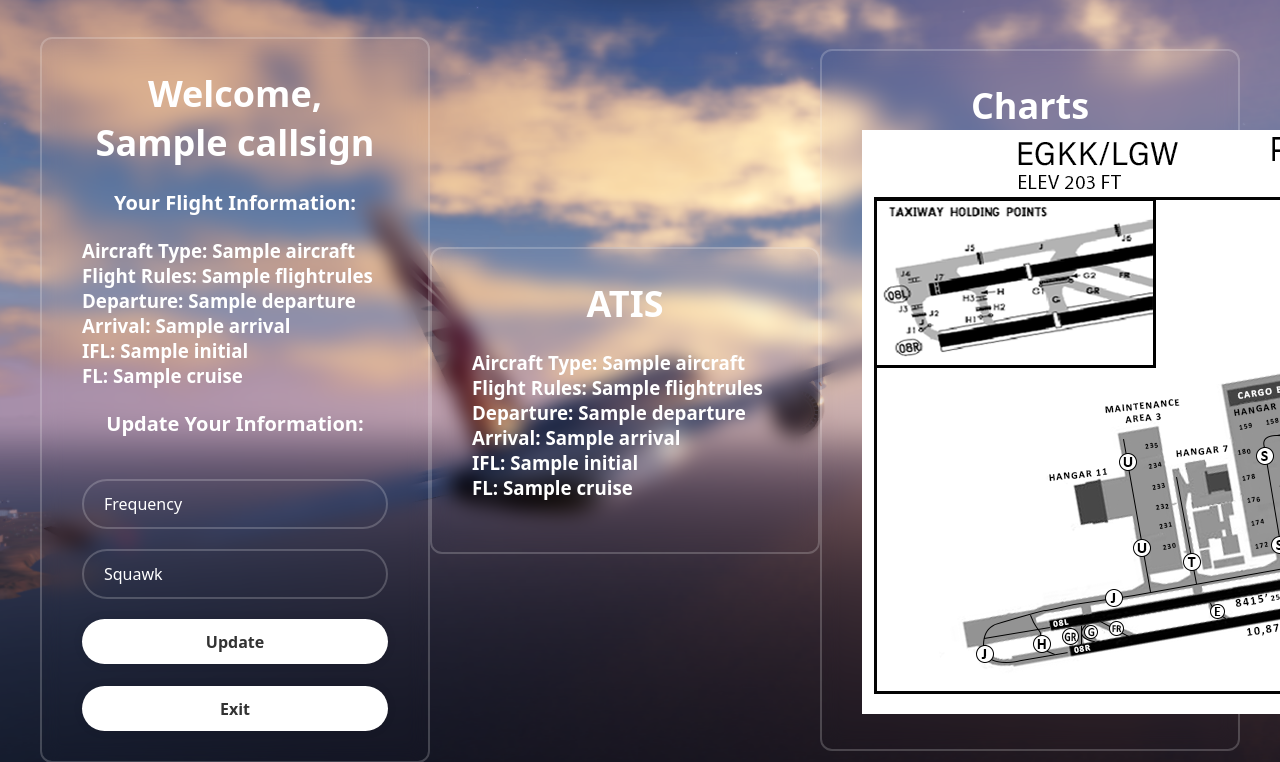
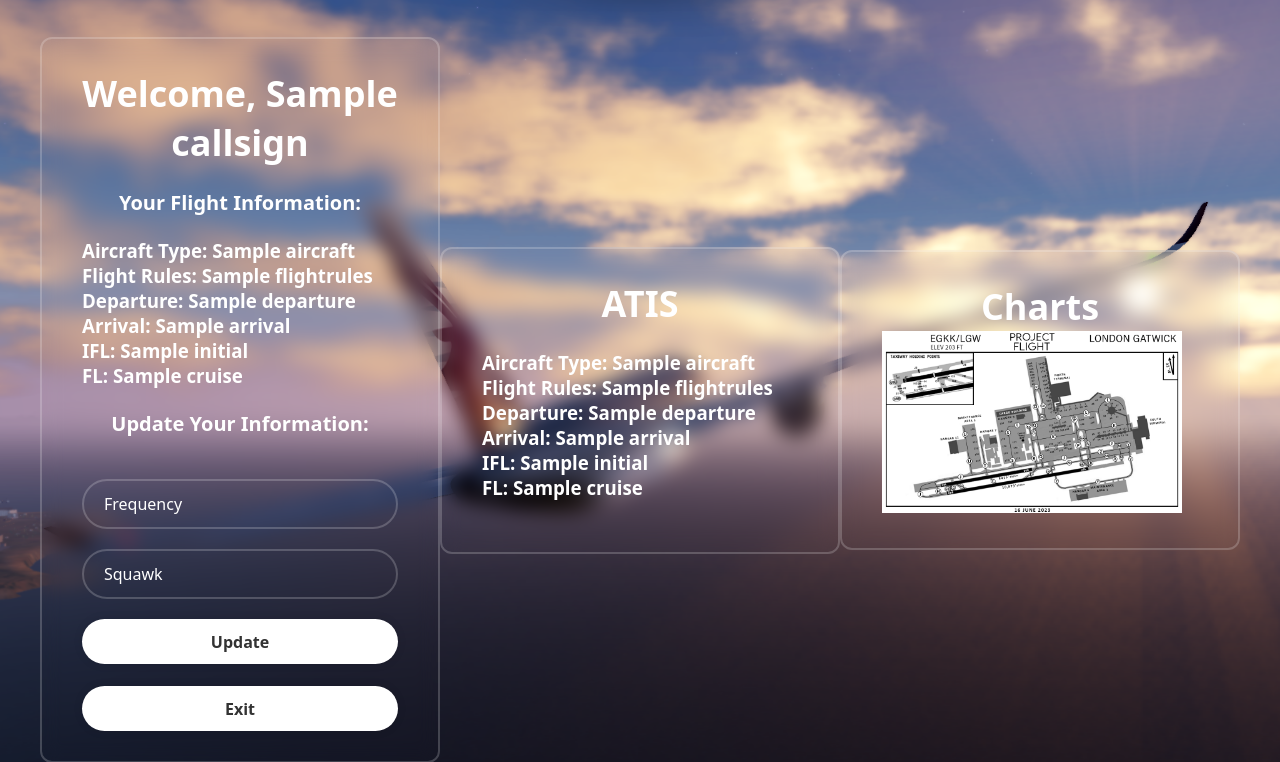
Before and after one commit to BedsAreDragons/transponderserver, a Flask app: template templates/pilot_page.html in a window 1280 px wide; the page is wider, and only the part inside the window is pictured. Shown: the top 762 px of that part. Run offline with Flask 3, Linux system fonts and the light colour scheme; the template is opened without the code that fills it: most values are stand-ins (such as "Sample title", 1, 10 or a date in 2020).

Commit message:
Update pilot_page.html

```diff
--- a/templates/pilot_page.html
+++ b/templates/pilot_page.html
@@ -53,7 +53,7 @@
 
     <div class="wrapper1">
         <h1>Charts</h1>
-        <img src="{{ url_for('static', filename='PF_EGKK_GND.png') }}" alt=" ">
+        <img src="{{ url_for('static', filename='PF_EGKK_GND.png') }}" alt=" " style="width:300px;height:auto;">
     </div>
 
   <script>
```
